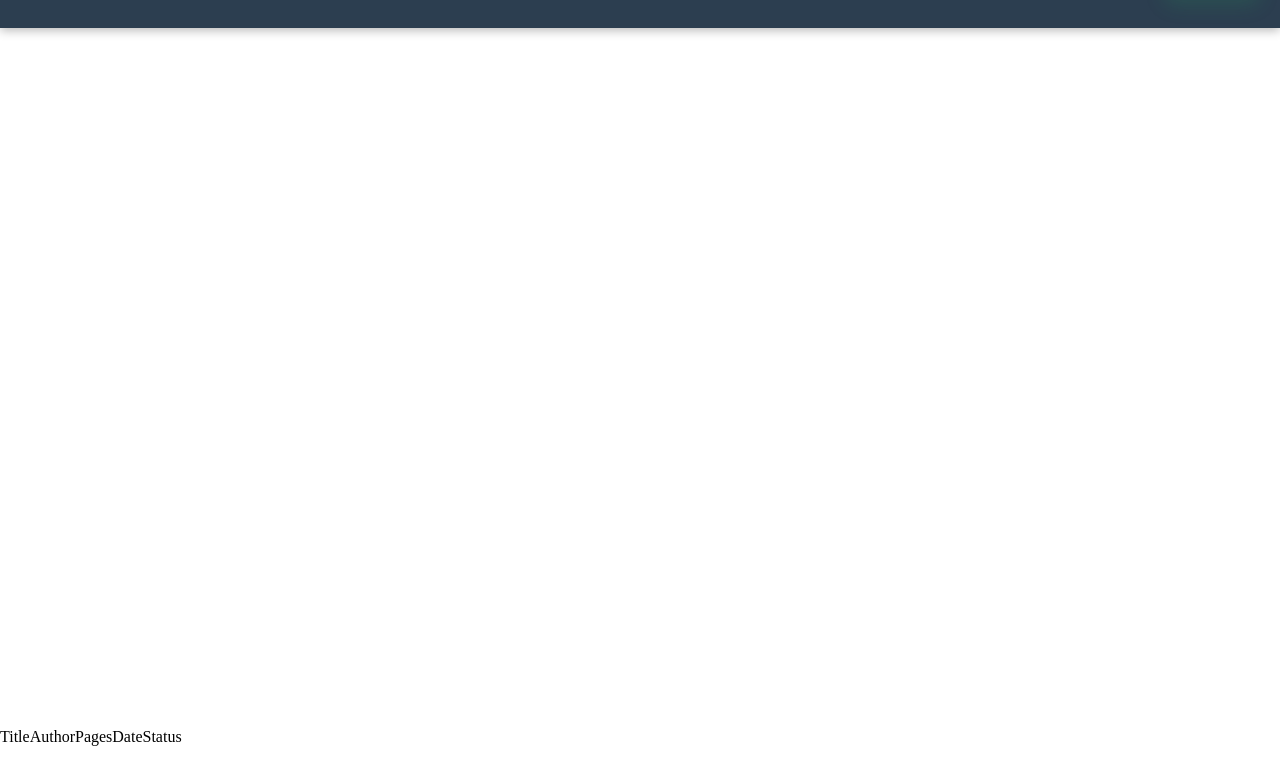
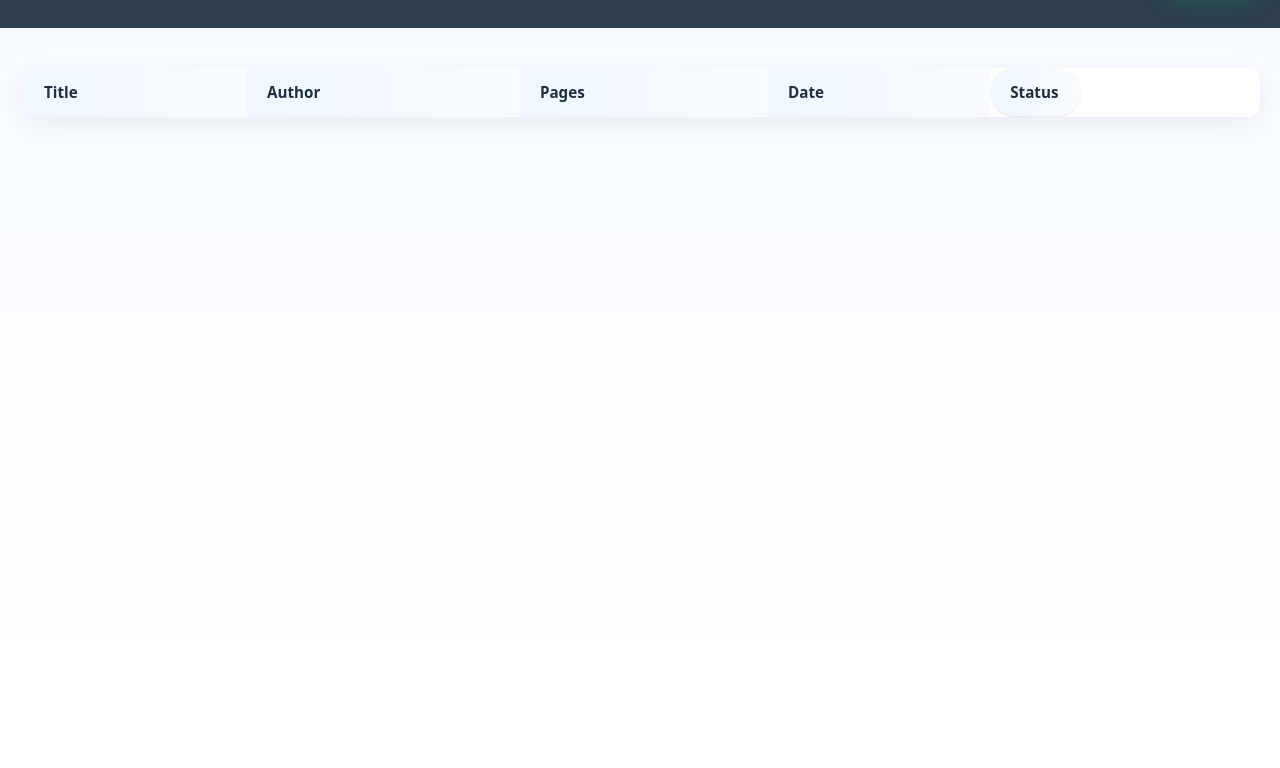
Before and after one commit to adjeisilas/library-project, a plain HTML site: page index.html in a window 1280 px wide. Shown: the part 72-840 px from the top of the page. Drawn offline with Linux system fonts and the light colour scheme.

Commit message:
Added the tableHead content and styled it in the css

```diff
--- a/index.html
+++ b/index.html
@@ -15,13 +15,20 @@
     </div>
     <div class="content">
       <table>
-            <th>
-                <tr>Title</tr>
-                <tr>Author</tr>
-                <tr>Pages</tr>
-                <tr>Date</tr>
-                <tr>Status</tr>
-            </th>
+        <thead>
+          <tr id="tableHead">
+            <th id="thead">Title</th>
+            <th id="thead">Author</th>
+            <th id="thead">Pages</th>
+            <th id="thead">Date</th>
+            <th id="thead" class="status">Status</th>
+          </tr>
+        </thead>
+        <tbody>
+            <tr id="tbody">
+
+            </tr>
+        </tbody>
       </table>
     </div>
     <script src="script.js"></script>
--- a/styles.css
+++ b/styles.css
@@ -3,7 +3,6 @@
   padding: 0;
 }
 .container {
-  height: 100vh;
   width: 100%;
   overflow: hidden;
   background-color: white;
@@ -19,7 +18,6 @@ nav {
   box-shadow: 0 2px 10px rgba(0, 0, 0, 0.3);
 }
 
-
 .logo {
   font-size: 1.8rem;
   font-weight: 700;
@@ -32,7 +30,6 @@ nav {
 .logo:hover {
   color: #3498db;
 }
-
 
 button#add-btn {
   padding: 10px;
@@ -70,3 +67,112 @@ button#add-btn[disabled] {
   transform: none;
   box-shadow: none;
 }
+
+
+.content {
+  padding: 32px 20px;
+  background: linear-gradient(180deg, #f7fbff 0%, #ffffff 100%);
+  min-height: calc(100vh - 60px);
+  box-sizing: border-box;
+  color: #2c3e50;
+}
+
+
+.content {
+  overflow-x: auto;
+}
+
+.content table {
+  width: 100%;
+  min-width: 720px;
+  border-collapse: collapse;
+  margin: 8px auto;
+  background: #ffffff;
+  box-shadow: 0 8px 30px rgba(15, 23, 42, 0.06);
+  border-radius: 12px;
+  overflow: hidden;
+  font-family: "Poppins", system-ui, -apple-system, "Segoe UI", Roboto,
+    "Helvetica Neue", Arial;
+}
+
+.content thead th {
+  text-align: left;
+  padding: 14px 20px;
+  font-weight: 700;
+  font-size: 0.95rem;
+  color: #1f2d3d;
+  background: linear-gradient(
+    90deg,
+    rgba(236, 245, 255, 0.8),
+    rgba(247, 251, 255, 0.9)
+  );
+  border-bottom: 1px solid rgba(15, 23, 42, 0.06);
+}
+
+.content tbody td {
+  padding: 14px 20px;
+  font-size: 0.95rem;
+  color: #34495e;
+  border-bottom: 1px solid rgba(15, 23, 42, 0.04);
+  vertical-align: middle;
+}
+
+.content tbody tr {
+  background: transparent;
+  transition: background 160ms ease, transform 160ms ease;
+}
+
+.content tbody tr:nth-child(even) {
+  background: #fbfdff;
+}
+
+.content tbody tr:hover {
+  background: #f1faff;
+  transform: translateY(-2px);
+}
+
+.content thead th:first-child,
+.content tbody td:first-child {
+  padding-left: 24px;
+}
+.content thead th:last-child,
+.content tbody td:last-child {
+  padding-right: 24px;
+  text-align: center;
+}
+
+.status {
+  display: inline-block;
+  padding: 6px 10px;
+  border-radius: 999px;
+  font-weight: 700;
+  font-size: 0.82rem;
+  color: #fff;
+}
+.status.read {
+  background: linear-gradient(90deg, #27ae60, #2ecc71);
+}
+.status.unread {
+  background: linear-gradient(90deg, #e67e22, #f39c12);
+}
+.status.reading {
+  background: linear-gradient(90deg, #3498db, #6dd5fa);
+}
+@media (max-width: 820px) {
+  .content table {
+    min-width: 600px;
+  }
+}
+
+@media (max-width: 520px) {
+  .logo {
+    font-size: 1.2rem;
+  }
+  button#add-btn {
+    padding: 8px 10px;
+    font-size: 0.95rem;
+  }
+  .content table {
+    min-width: 520px;
+  }
+}
```
Lines whose indentation alone changed are shown as unchanged.
